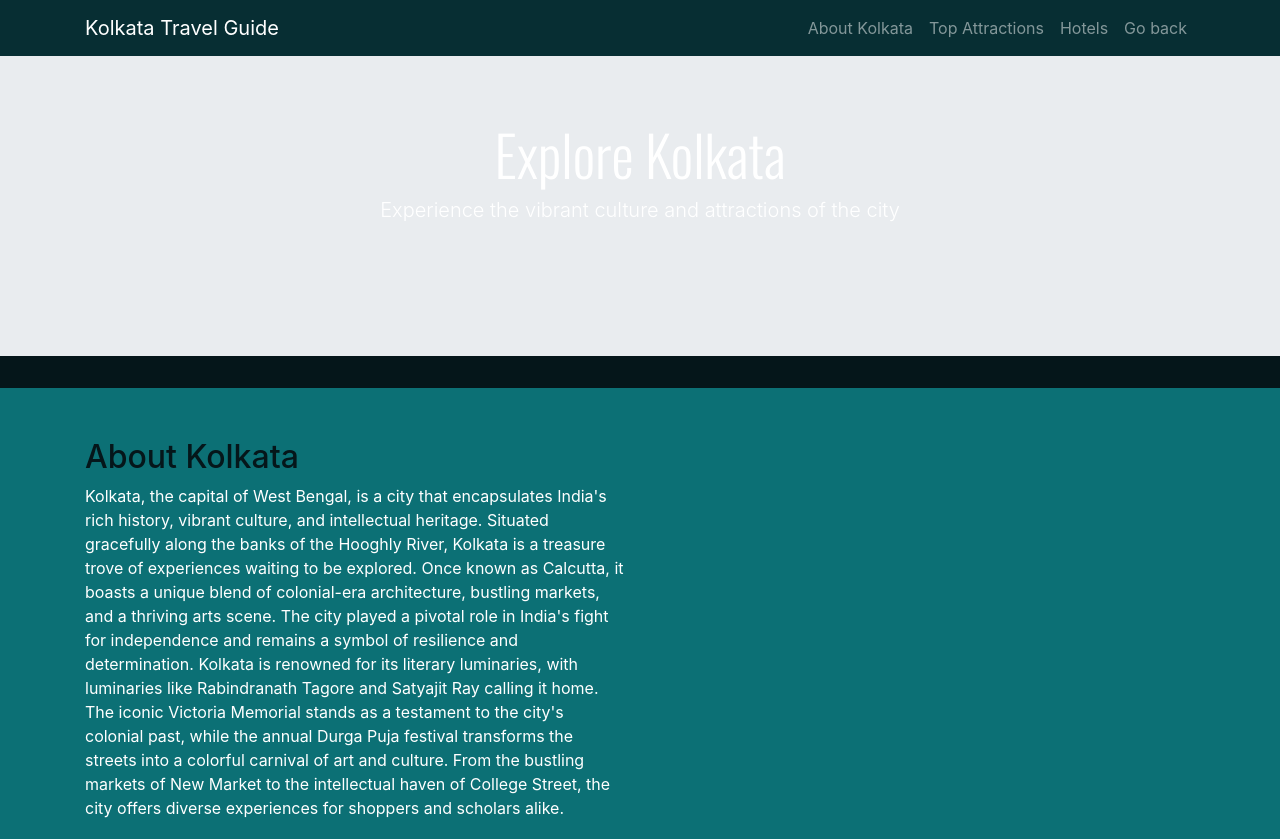
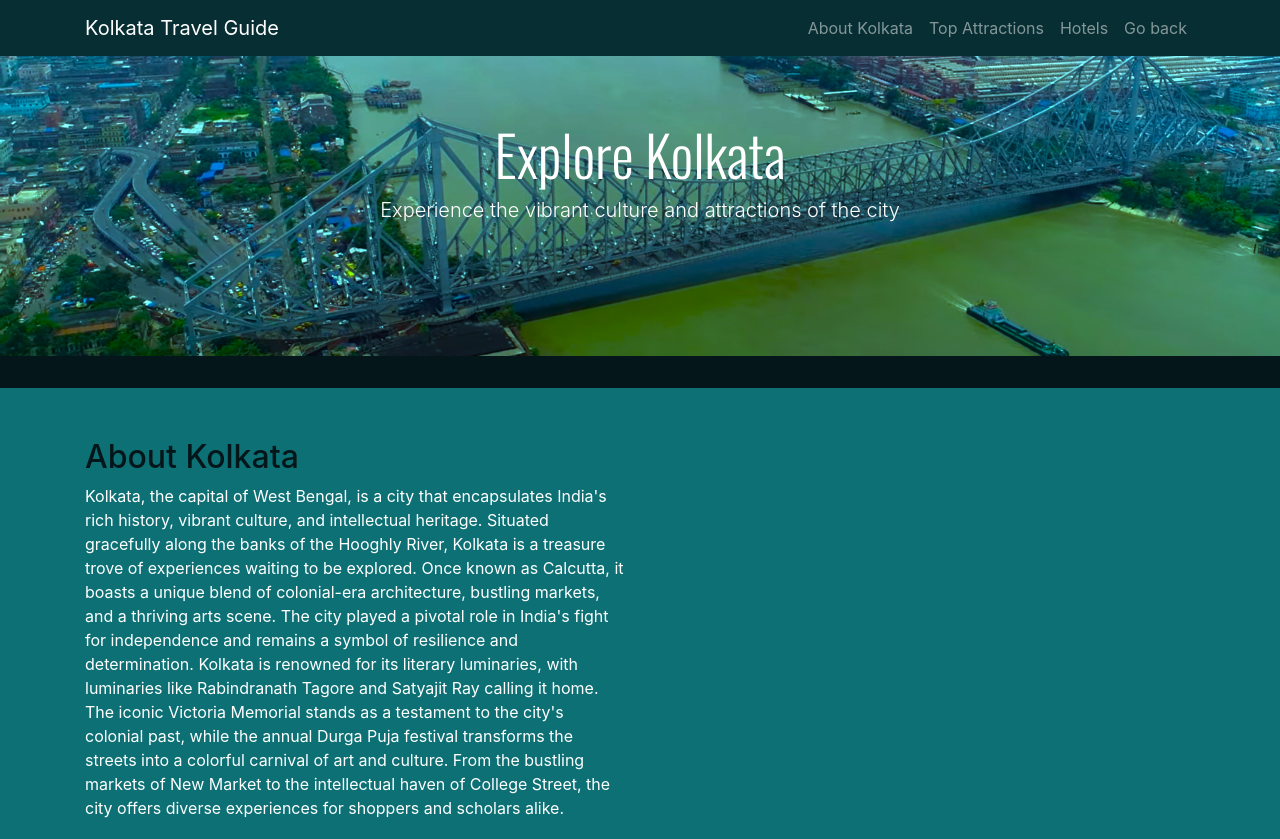
Before and after one commit to yash1025/travel-destination, a plain HTML site: page kolkata.html in a window 1280 px wide. Shown: the top 839 px of the page. Drawn offline with nearby package versions, Linux system fonts and the light colour scheme.

Commit message:
kolkata.html

```diff
--- a/kolkata.html
+++ b/kolkata.html
@@ -17,7 +17,7 @@
             background-color: #072e33;
         }
         .jumbotron {
-            background-image: url('images/howrahbanner.png');
+            background-image: url('howrahbanner.png');
             background-size: cover;
             color: #fff;
             height: 300px;
```
